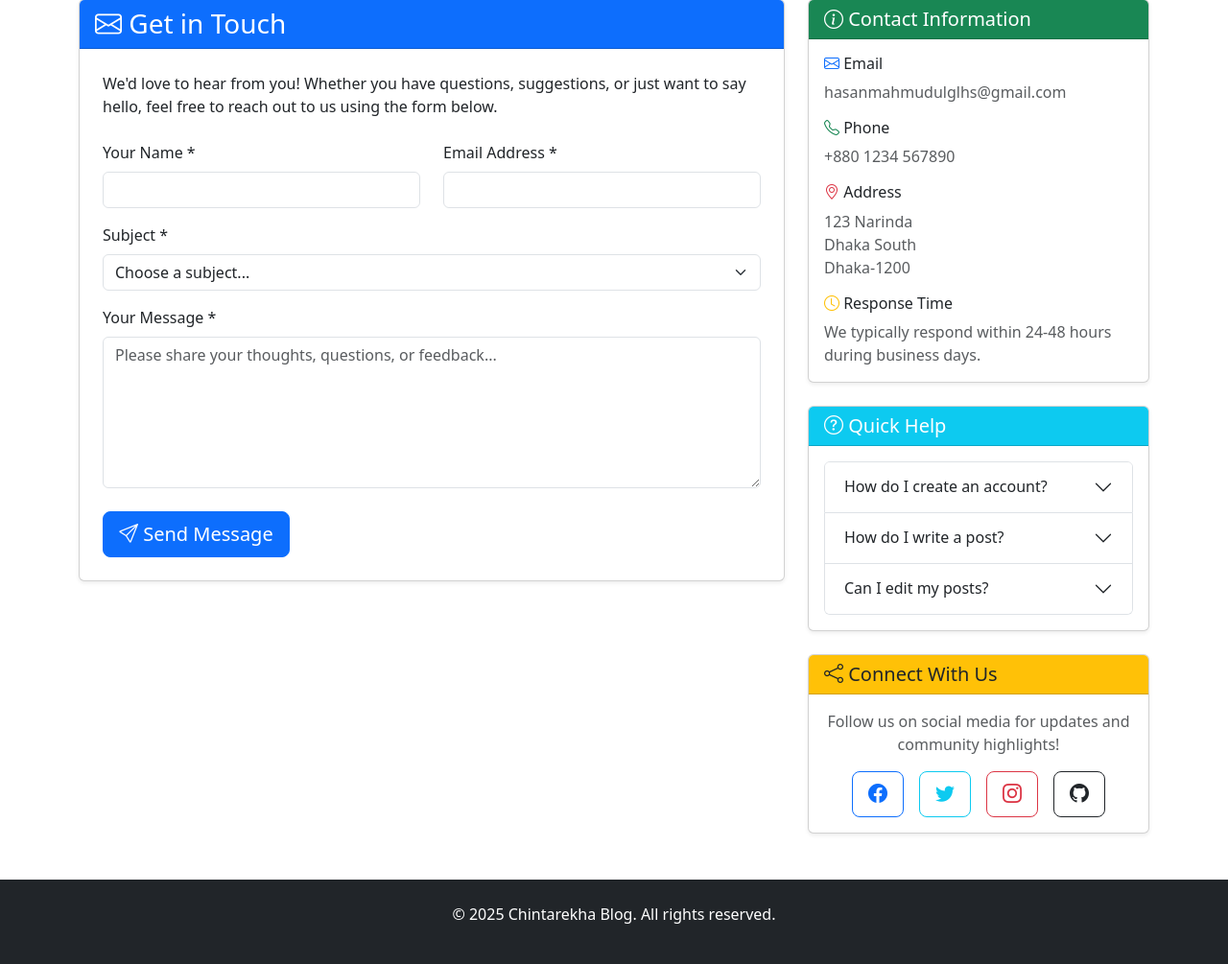
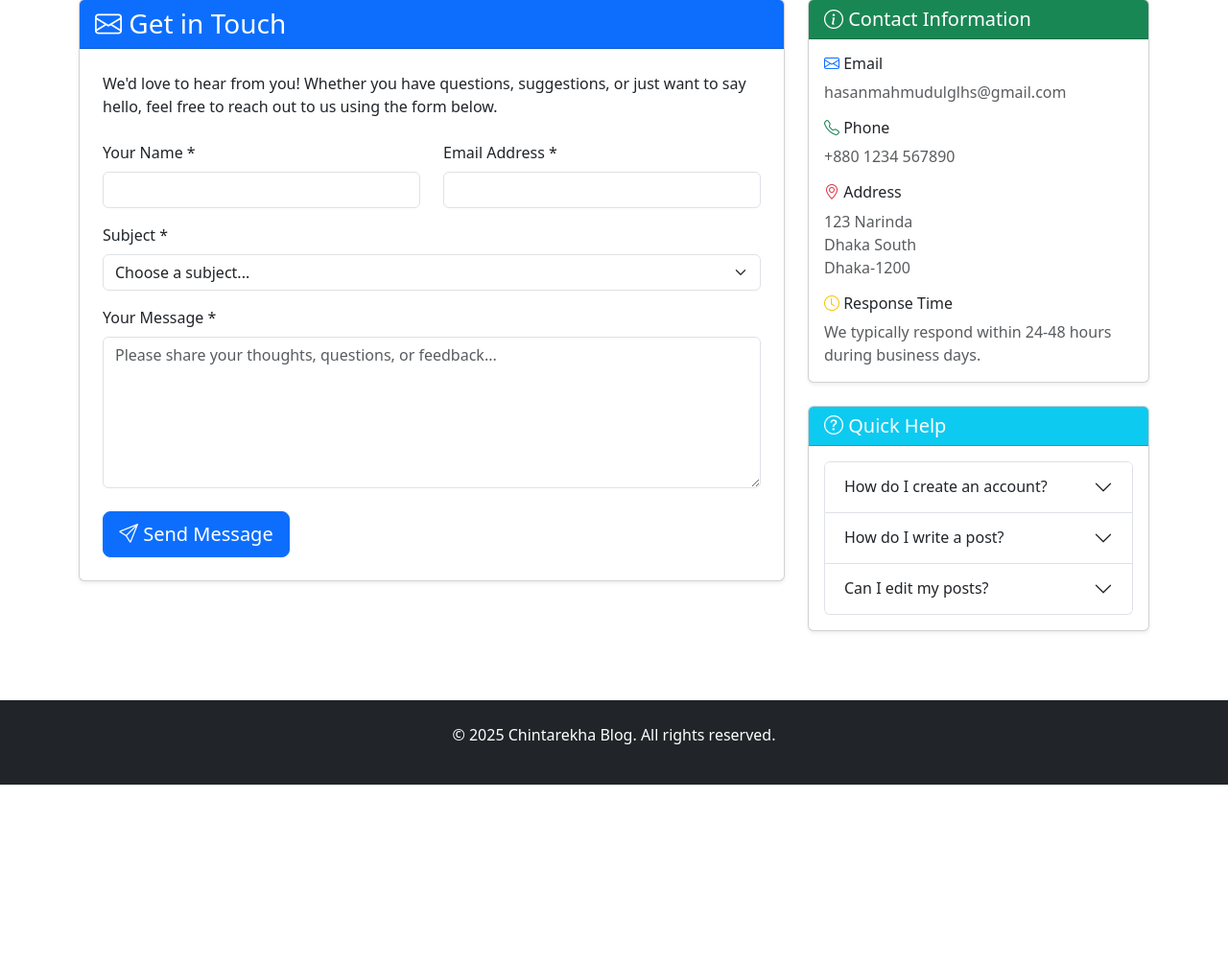
Before and after one commit to hasanmahmudulglhs-svg/Chintarekha, a PHP site: page /contact.php in a window 1280 px wide. Shown: the part 81-1086 px from the top of the page at 96% size. After the commit the page ends 899 px from the top, so only its background shows below. Run offline with PHP 8.4, Linux system fonts and the light colour scheme.

Commit message:
Add files via upload

```diff
--- a/contact.php
+++ b/contact.php
@@ -185,30 +185,6 @@ include 'header.php';
                 </div>
             </div>
         </div>
-
-        <!-- Social Links -->
-        <div class="card shadow-sm">
-            <div class="card-header bg-warning text-dark">
-                <h5 class="mb-0"><i class="bi bi-share"></i> Connect With Us</h5>
-            </div>
-            <div class="card-body text-center">
-                <p class="text-muted mb-3">Follow us on social media for updates and community highlights!</p>
-                <div class="d-flex justify-content-center gap-3">
-                    <a href="#" class="btn btn-outline-primary btn-lg">
-                        <i class="bi bi-facebook"></i>
-                    </a>
-                    <a href="#" class="btn btn-outline-info btn-lg">
-                        <i class="bi bi-twitter"></i>
-                    </a>
-                    <a href="#" class="btn btn-outline-danger btn-lg">
-                        <i class="bi bi-instagram"></i>
-                    </a>
-                    <a href="#" class="btn btn-outline-dark btn-lg">
-                        <i class="bi bi-github"></i>
-                    </a>
-                </div>
-            </div>
-        </div>
     </div>
 </div>
 
```
